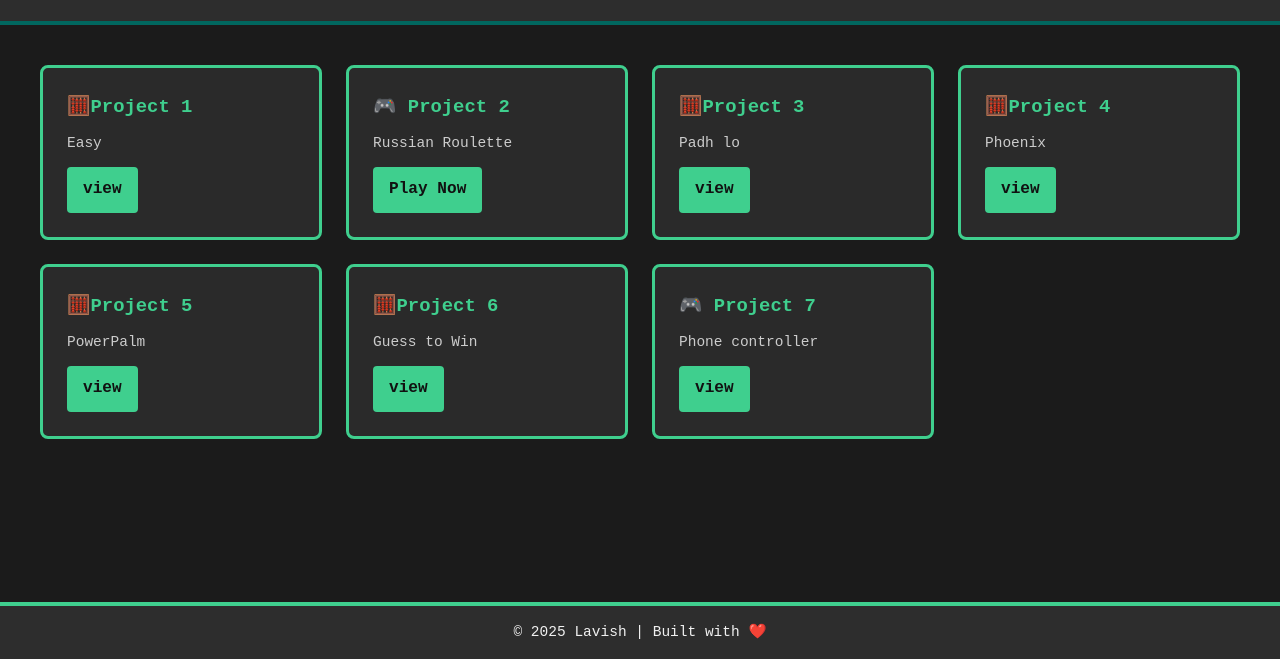
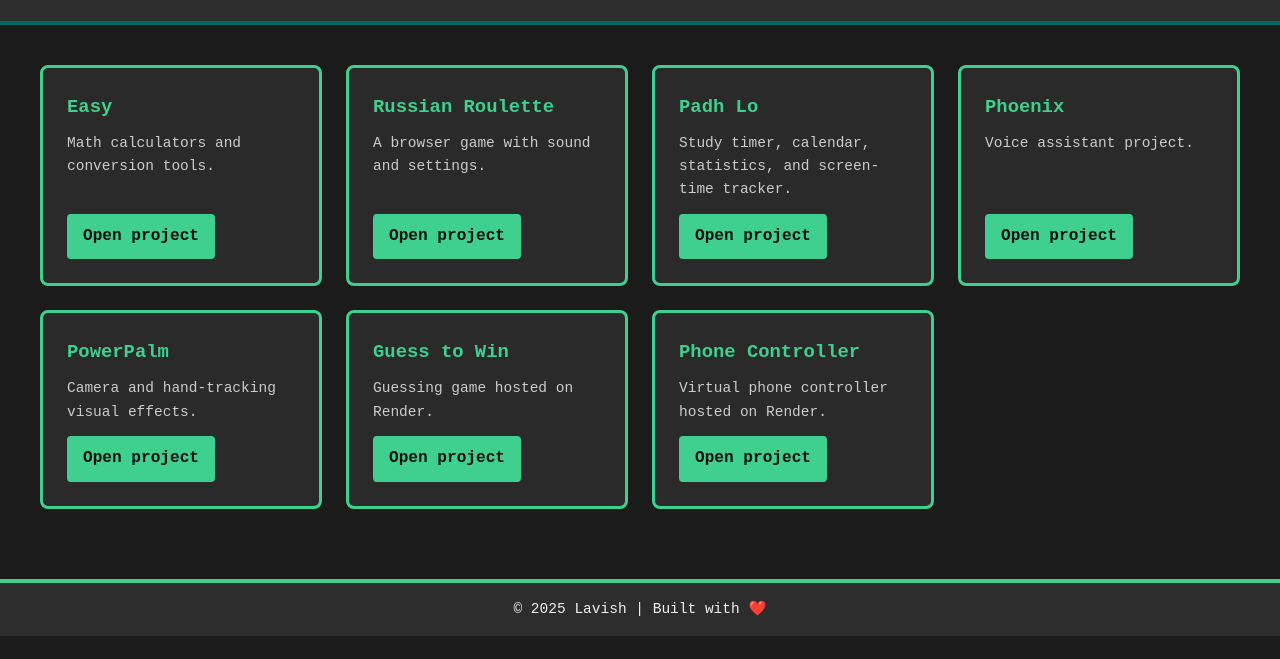
Before and after one commit to phoenix001op/My-website, a browser extension: page projects.html in a window 1280 px wide. Shown: the part 141-800 px from the top of the page. Drawn offline with Linux system fonts and the light colour scheme.

Commit message:
Organize projects under clean project routes and update project directory

```diff
--- a/projects.html
+++ b/projects.html
@@ -3,59 +3,31 @@
 <head>
   <meta charset="UTF-8">
   <meta name="viewport" content="width=device-width, initial-scale=1.0">
-  <title>Lavish - Projects</title>
+  <title>Lavish — Projects</title>
   <link rel="stylesheet" href="style.css">
 </head>
 <body>
   <header>
     <h1>Lavish Projects</h1>
-    <nav>
+    <nav aria-label="Main navigation">
       <a href="index.html">Home</a>
       <a href="projects.html">Projects</a>
       <a href="about.html">About</a>
     </nav>
   </header>
 
-  <section class="projects">
-    <div class="card">
-      <h3> 🧮Project 1</h3>
-      <p>Easy</p>
-      <a href="Easyweb.html" class="btn">view</a>
-    </div>
-    <div class="card">
-      <h3>🎮 Project 2</h3>
-      <p>Russian Roulette</p>
-      <a href="Russian_Roulette.html" class="btn">Play Now</a>
-    </div>
-     <div class="card">
-      <h3> 🧮Project 3</h3>
-      <p>Padh lo</p>
-      <a href="studytimer.html" class="btn">view</a>
-    </div>
-    <div class="card">
-      <h3> 🧮Project 4</h3>
-      <p>Phoenix</p>
-      <a href="https://phoenix-bi9s.onrender.com" class="btn" target="_blank" rel="noopener">view</a>
-    </div>
-     <div class="card">
-      <h3> 🧮Project 5</h3>
-      <p>PowerPalm</p>
-      <a href="naruto.html" class="btn">view</a>
-    </div>
-    <div class="card">
-      <h3> 🧮Project 6</h3>
-      <p>Guess to Win</p>
-      <a href="https://guess-to-win.onrender.com" class="btn" target="_blank" rel="noopener">view</a>
-    </div>
-    <div class="card">
-      <h3>🎮 Project 7</h3>
-      <p>Phone controller</p>
-      <a href="https://virtual-controller-u4sh.onrender.com" class="btn" target="_blank" rel="noopener">view</a>
-    </div>
-  </section>
+  <main>
+    <section class="projects" aria-label="Website projects">
+      <article class="card"><h3>Easy</h3><p>Math calculators and conversion tools.</p><a href="projects/easy/" class="btn">Open project</a></article>
+      <article class="card"><h3>Russian Roulette</h3><p>A browser game with sound and settings.</p><a href="projects/russian-roulette/" class="btn">Open project</a></article>
+      <article class="card"><h3>Padh Lo</h3><p>Study timer, calendar, statistics, and screen-time tracker.</p><a href="projects/study-timer/" class="btn">Open project</a></article>
+      <article class="card"><h3>Phoenix</h3><p>Voice assistant project.</p><a href="projects/phoenix/" class="btn">Open project</a></article>
+      <article class="card"><h3>PowerPalm</h3><p>Camera and hand-tracking visual effects.</p><a href="projects/power-palm/" class="btn">Open project</a></article>
+      <article class="card"><h3>Guess to Win</h3><p>Guessing game hosted on Render.</p><a href="projects/guess-to-win/" class="btn">Open project</a></article>
+      <article class="card"><h3>Phone Controller</h3><p>Virtual phone controller hosted on Render.</p><a href="projects/phone-controller/" class="btn">Open project</a></article>
+    </section>
+  </main>
 
-  <footer>
-    <p>© 2025 Lavish | Built with ❤️</p>
-  </footer>
+  <footer><p>© 2025 Lavish | Built with ❤️</p></footer>
 </body>
 </html>
```
Also changed, not shown: projects/easy/index.html (added, +11 -0 lines), projects/guess-to-win/index.html (added, +11 -0 lines), projects/phoenix/index.html (added, +11 -0 lines), projects/phone-controller/index.html (added, +11 -0 lines), projects/power-palm/index.html (added, +11 -0 lines), projects/russian-roulette/index.html (added, +11 -0 lines), projects/study-timer/index.html (added, +11 -0 lines), 1 other file.
